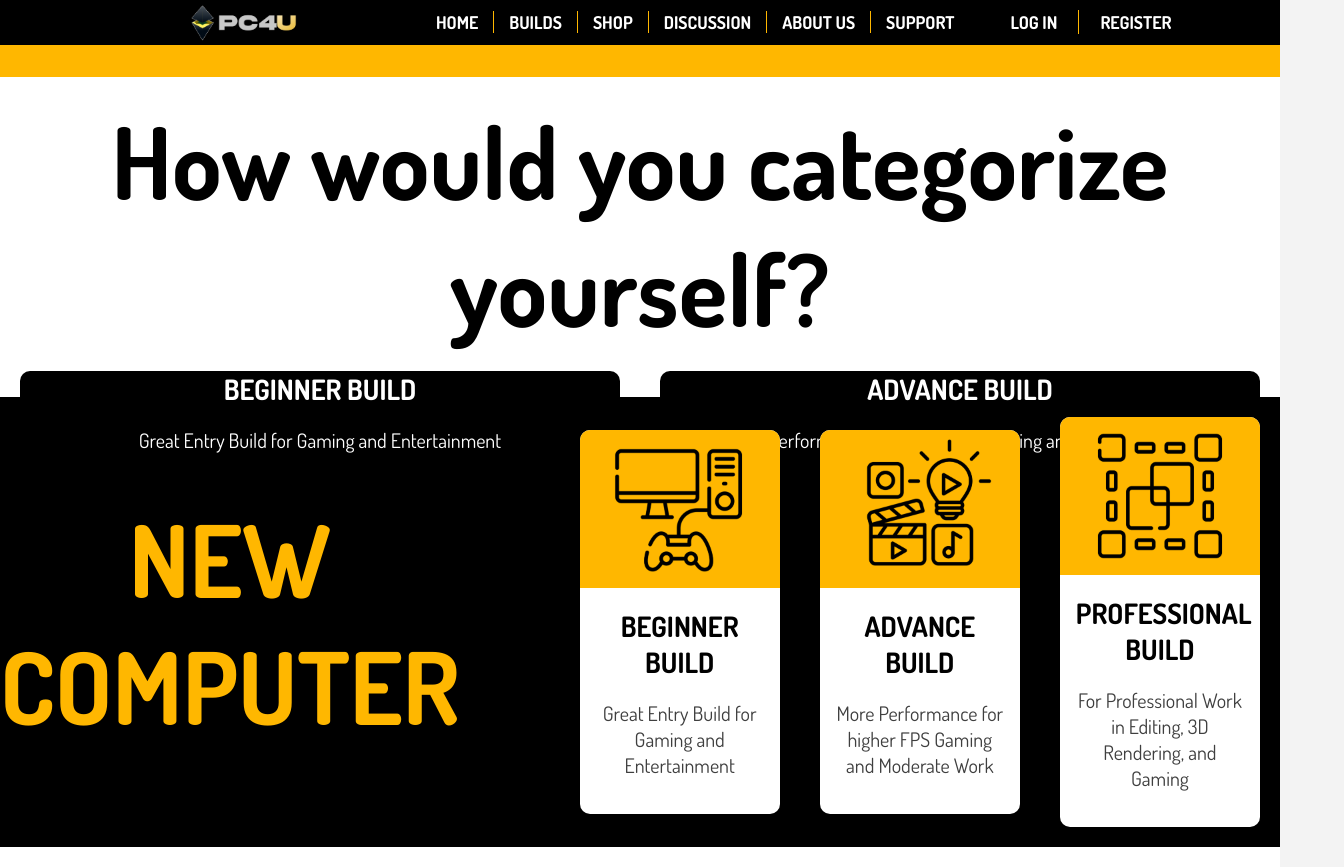
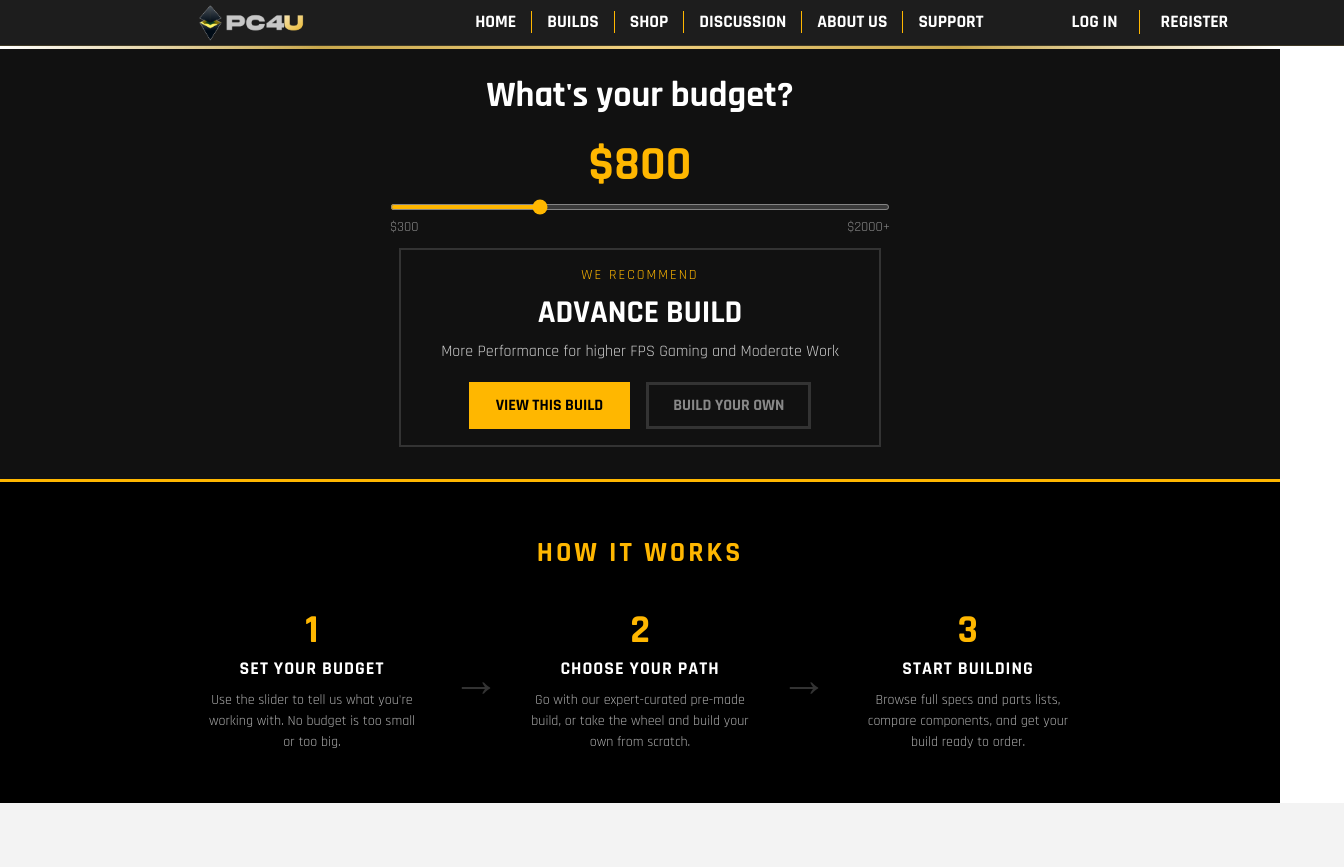
Before and after one commit to xxxbingexxx/PC4U, a website built with Vite: page source/index.html in a window 1280 px wide. Both pictures are taken after a click on the button "Start". Shown: the whole page, 1344 px wide, since content can reach past the window. After the commit the page ends 803 px from the top, so only its background shows below. Built offline with nearby package versions, Linux system fonts and the light colour scheme.

Commit message:
Update progress

```diff
--- a/source/index.html
+++ b/source/index.html
@@ -7,7 +7,7 @@
     <title> PC4U </title>
     <link rel="preconnect" href="https://fonts.googleapis.com">
     <link rel="preconnect" href="https://fonts.gstatic.com" crossorigin>
-    <link href="https://fonts.googleapis.com/css2?family=Dosis:wght@200..800&display=swap" rel="stylesheet">
+    <link href="https://fonts.googleapis.com/css2?family=Bebas+Neue&family=Rajdhani:wght@300;400;500;600;700&display=swap" rel="stylesheet">
     <link rel="stylesheet" href="layout.css">
     <script src="js/main.js" defer></script>
 </head>
@@ -49,57 +49,56 @@
             </div>
             <button id="show-budget-btn">Start</button>
         </div>
+        <!-- [Begin Mod]
+        Author: Zhibin Wang, 03/05/2026
+        Assisted by Claude (Anthropic) for structure and content
+        -->
         <div id="hiddenOption" class="hideOption">
-            <div class="question-one">
-                How would you categorize yourself?
+            <div class="question-one">What's your budget?</div>
+            <div class="budget-slider-wrapper">
+                <span class="budget-label" id="budget-display">$800</span>
+                <input type="range" id="budget-slider" min="300" max="2000" value="800" step="50">
+                <div class="budget-range-labels">
+                    <span>$300</span>
+                    <span>$2000+</span>
+                </div>
             </div>
-            <div class="option-one-container">
-                <div class="option-one">
-                    <div class="option-one-content">
-                        <h3>BEGINNER BUILD</h3>
-                        <p>Great Entry Build for Gaming and Entertainment</p>
-                    </div>
-                </div>
-                <div class="option-two">
-                    <div class="option-two-content">
-                        <h3>ADVANCE BUILD</h3>
-                        <p>More Performance for higher FPS Gaming and Moderate Work </p>
-                    </div>
+            <div class="recommendation-box" id="recommendation-box">
+                <div class="rec-label">WE RECOMMEND</div>
+                <div class="rec-build-name" id="rec-build-name">ADVANCE BUILD</div>
+                <div class="rec-build-desc" id="rec-build-desc">More Performance for higher FPS Gaming and Moderate Work</div>
+                <div class="rec-actions">
+                    <a id="rec-link" href="builds/midrange.html" class="rec-btn">VIEW THIS BUILD</a>
+                    <button class="rec-btn rec-btn-secondary" disabled>BUILD YOUR OWN</button>
                 </div>
             </div>
         </div>
-        <div class="info-banner">
-            <div class="card-container">
-                <h1 class="new-pc-header">NEW COMPUTER</h1>
-                <a href="builds/budget.html" class="build-link">
-                <div class="card-one">
-                    <img src="images/photocard1.png">
-                    <div class="card-one-content">
-                    <h3>BEGINNER BUILD</h3>
-                    <p>Great Entry Build for Gaming and Entertainment</p>
-                    </div>
+        <div class="how-it-works">
+            <h2 class="how-title">HOW IT WORKS</h2>
+            <div class="how-steps">
+                <div class="how-step">
+                    <div class="step-number">1</div>
+                    <div class="step-title">SET YOUR BUDGET</div>
+                    <div class="step-desc">Use the slider to tell us what you're working with. No budget is too small or too big.</div>
                 </div>
-                </a>
-                <a href="builds/midrange.html" class="build-link">
-                <div class="card-two">
-                    <img src="images/photocard2.png">
-                    <div class="card-two-content">
-                    <h3>ADVANCE BUILD</h3>
-                    <p>More Performance for higher FPS Gaming and Moderate Work</p>
-                    </div>
+                <div class="how-step-divider">→</div>
+                <div class="how-step">
+                    <div class="step-number">2</div>
+                    <div class="step-title">CHOOSE YOUR PATH</div>
+                    <div class="step-desc">Go with our expert-curated pre-made build, or take the wheel and build your own from scratch.</div>
                 </div>
-                </a>
-                <a href="builds/highend.html" class="build-link">
-                <div class="card-three">
-                    <img src="images/photocard3.png">
-                    <div class="card-three-content">
-                    <h3>PROFESSIONAL BUILD</h3>
-                    <p>For Professional Work in Editing, 3D Rendering, and Gaming</p>
-                    </div>
+                <div class="how-step-divider">→</div>
+                <div class="how-step">
+                    <div class="step-number">3</div>
+                    <div class="step-title">START BUILDING</div>
+                    <div class="step-desc">Browse full specs and parts lists, compare components, and get your build ready to order.</div>
                 </div>
-                </a>
             </div>
         </div>
+        <!-- [End Mod]
+        Author: Zhibin Wang, 03/05/2026
+        Assisted by Claude (Anthropic) for structure and content
+        -->
     </main>
     <script type="module" src="js/main.js"></script>
 </body>
--- a/source/layout.css
+++ b/source/layout.css
@@ -13,24 +13,26 @@ header {
 /* [End] Author: Zhibin Wang, 02/21/26 */
 
 body {
-    font-family: "Dosis", sans-serif;
+    font-family: 'Rajdhani', sans-serif;
     background-color: #f3f3f3;
 
     background-image: linear-gradient(to left, #ffffff, #ffffff);
 }
 
+/* [Begin Mod] Author: Zhibin Wang, 03/05/2026 — Unified navbar style to match highend.html */
 .navbar {
-    width: 100;
-    padding: 1rem 5;
-    background-color: #000000;
-    border-bottom: #1b1d24;
-    backdrop-filter: blur(15px);
+    width: 100%;
+    padding: 0 2rem;
+    background: rgba(5,5,5,0.9);
+    border-bottom: 1px solid rgba(201,168,76,0.2);
+    backdrop-filter: blur(10px);
     margin-bottom: 0;
     display: flex;
     align-items: center;
     justify-content: center;
-    justify-items: space-between;
+    gap: 2rem;
 }
+/* [End Mod] Author: Zhibin Wang, 03/05/2026 */
 
 nav span {
   position: absolute;
@@ -122,7 +124,7 @@ nav li:last-child {
     background: none;
     border: none;
 
-    font-family: 'Dosis', sans-serif;
+    font-family: 'Rajdhani', sans-serif;
 
     display: block;
     text-align: center;
@@ -141,12 +143,12 @@ nav li:last-child {
 
 .home-main-content {
     text-align: center;
-    padding: 20px 0px;
+    padding: 0;
 }
 
 .tagline {
     opacity: 1;
-    font-family: "Dosis", sans-serif;
+    font-family: 'Rajdhani', sans-serif;
     font-size: 60px;
     font-weight: bold;
     color: #000000;
@@ -162,7 +164,7 @@ nav li:last-child {
 #show-budget-btn {
     display: inline-block;
     padding: 10px 20px;
-    font-family: "Dosis", sans-serif;
+    font-family: 'Rajdhani', sans-serif;
     font-size: 20px;
     font-weight: bold;
     color: #000000;
@@ -180,12 +182,12 @@ nav li:last-child {
 }
 
 
+/* [Begin Mod] Author: Zhibin Wang, 03/05/2026 — Unified top-banner to match highend.html */
 .top-banner {
-    width: auto;
-    height: 30px;
-    background-color: #ffb700;
-    border: 1px solid #ffb700;
+    height: 3px;
+    background: linear-gradient(90deg, transparent, #c9a84c, #f0d080, #c9a84c, transparent);
 }
+/* [End Mod] Author: Zhibin Wang, 03/05/2026 */
 
 .info-banner {
 
@@ -263,21 +265,25 @@ nav li:last-child {
 }
 
 .question-one {
-  font-size: 100px;
+  font-size: 36px;
   font-weight: bold;
   display: block;
+  padding: 0 0 6px;
+  color: #fff;
 }
 
 .fadeCollapse {
   overflow: hidden;
   opacity: 1;
-  max-height: 600px; /* big enough to hold all intro content */
+  max-height: 600px;
+  padding: 80px 20px 60px;
   transition: opacity 0.5s ease, max-height 0.5s ease;
 }
 
 .fadeCollapse.fadeOut {
   opacity: 0;
   max-height: 0;
+  padding: 0;
 }
 
 .hideOption {
@@ -289,8 +295,10 @@ nav li:last-child {
 
 .showOption {
   opacity: 1;
-  max-height: 300px; /* should be slightly more than content height */
-  transition: opacity 1.5s ease, max-height 0.9s ease, margin ;
+  max-height: 800px;
+  background: #111;
+  padding: 24px 20px 32px;
+  transition: opacity 1.5s ease, max-height 0.9s ease;
 }
 
 .option-one-container {
@@ -301,7 +309,8 @@ nav li:last-child {
 }
 
 .option-one,
-.option-two {
+.option-two,
+.option-three {
   align-items: center;
   text-align: center;
   width: 700px;
@@ -328,6 +337,170 @@ nav li:last-child {
   color: #ffffff;
   font-size: 20px;
 }
+/* [Begin]
+   Author: Zhibin Wang, 03/05/2026
+   Assisted by Claude (Anthropic) for structure and content
+*/
+.option-one,
+.option-two,
+.option-three {
+  cursor: pointer;
+}
+
+.card-highlighted {
+  outline: 4px solid #ffb700;
+  box-shadow: 0 0 20px rgba(255, 183, 0, 0.6);
+}
+
+.budget-slider-wrapper {
+  display: flex;
+  flex-direction: column;
+  align-items: center;
+  gap: 6px;
+  margin: 10px auto;
+  width: 500px;
+}
+
+.budget-label {
+  font-size: 48px;
+  font-weight: bold;
+  color: #ffb700;
+}
+
+#budget-slider {
+  width: 100%;
+  accent-color: #ffb700;
+  height: 6px;
+  cursor: pointer;
+}
+
+.budget-range-labels {
+  display: flex;
+  justify-content: space-between;
+  width: 100%;
+  font-size: 14px;
+  color: #888;
+}
+
+.recommendation-box {
+  margin: 12px auto 0;
+  padding: 16px 40px;
+  background: transparent;
+  border: 2px solid #333;
+  color: #fff;
+  width: fit-content;
+  min-width: 300px;
+  text-align: center;
+}
+
+.rec-label {
+  font-size: 14px;
+  letter-spacing: 2px;
+  color: #ffb700;
+  margin-bottom: 8px;
+}
+
+.rec-build-name {
+  font-size: 32px;
+  font-weight: bold;
+  margin-bottom: 8px;
+}
+
+.rec-build-desc {
+  font-size: 16px;
+  color: #ccc;
+  margin-bottom: 20px;
+}
+
+.rec-actions {
+  display: flex;
+  gap: 16px;
+  justify-content: center;
+  flex-wrap: wrap;
+}
+
+.rec-btn {
+  display: inline-block;
+  padding: 10px 24px;
+  background: #ffb700;
+  color: #000;
+  font-family: 'Rajdhani', sans-serif;
+  font-size: 16px;
+  font-weight: bold;
+  text-decoration: none;
+  border: 3px solid #ffb700;
+  cursor: pointer;
+}
+
+.rec-btn-secondary {
+  background: transparent;
+  color: #fff;
+  border-color: #555;
+  cursor: not-allowed;
+  opacity: 0.5;
+}
+
+.how-it-works {
+  background: #000;
+  color: #fff;
+  padding: 30px 40px;
+  text-align: center;
+  border-top: 3px solid #ffb700;
+}
+
+.how-title {
+  font-size: 28px;
+  font-weight: bold;
+  letter-spacing: 3px;
+  margin-bottom: 20px;
+  color: #ffb700;
+}
+
+.how-steps {
+  display: flex;
+  justify-content: center;
+  align-items: center;
+  gap: 0;
+  flex-wrap: wrap;
+}
+
+.how-step {
+  width: 220px;
+  padding: 20px;
+}
+
+.step-number {
+  font-size: 40px;
+  font-weight: bold;
+  color: #ffb700;
+  line-height: 1;
+  margin-bottom: 6px;
+}
+
+.step-title {
+  font-size: 18px;
+  font-weight: bold;
+  margin-bottom: 10px;
+  letter-spacing: 1px;
+}
+
+.step-desc {
+  font-size: 14px;
+  color: #aaa;
+  line-height: 1.5;
+}
+
+.how-step-divider {
+  font-size: 48px;
+  color: #333;
+  padding: 0 10px;
+}
+
+/* [End]
+   Author: Zhibin Wang, 03/05/2026
+   Assisted by Claude (Anthropic) for structure and content
+*/
+
 /* [Begin] Author: Pengyu Wang, 02/21/26 */
 .build-link{
   display: contents;
@@ -335,3 +508,89 @@ nav li:last-child {
   color: inherit;
 }
 /* [End] Author: Pengyu Wang, 02/21/26 */
+
+/* [Begin] Author: Pengyu Wang, 03/02/26 */
+/* Mobile layout & spec table reflow (Issue: Build Deep-Dive - Mobile Layout & Table Reflow) */
+@media (max-width: 600px) {
+
+  /* Remove big side margins and make content fit phone screens */
+  .option-one-container,
+  .option-one,
+  .option-two,
+  .option-one-content,
+  .option-two-content,
+  .card-container,
+  .card-one,
+  .card-two,
+  .card-three {
+    max-width: 100%;
+  }
+
+  .option-one,
+  .option-two,
+  .card-one,
+  .card-two,
+  .card-three {
+    width: 100%;
+    margin-left: 0;
+    margin-right: 0;
+  }
+
+  .option-one-content,
+  .option-two-content,
+  .card-one-content,
+  .card-two-content,
+  .card-three-content {
+    padding-left: 1rem;
+    padding-right: 1rem;
+  }
+
+  /* Spec table reflow: no horizontal scroll on 375px width */
+  .spec-table {
+    width: 100%;
+    border-collapse: collapse;
+  }
+
+  /* Hide table header on mobile */
+  .spec-table thead {
+    display: none;
+  }
+
+  /* Make table rows stack like cards */
+  .spec-table,
+  .spec-table tbody,
+  .spec-table tr,
+  .spec-table td {
+    display: block;
+    width: 100%;
+  }
+
+  .spec-table tr {
+    border: 1px solid #1b1d24;
+    border-radius: 10px;
+    padding: 0.5rem 0.75rem;
+    margin-bottom: 0.75rem;
+  }
+
+  .spec-table td {
+    border: none;
+    border-bottom: 1px solid #1b1d24;
+    padding: 0.45rem 0;
+    display: flex;
+    justify-content: space-between;
+    gap: 1rem;
+    word-break: break-word;
+  }
+
+  .spec-table td:last-child {
+    border-bottom: none;
+  }
+
+  /* Left side label comes from data-label in HTML */
+  .spec-table td::before {
+    content: attr(data-label);
+    font-weight: bold;
+    flex: 0 0 40%;
+  }
+}
+/* [End] Author: Pengyu Wang, 03/02/26 */
```
